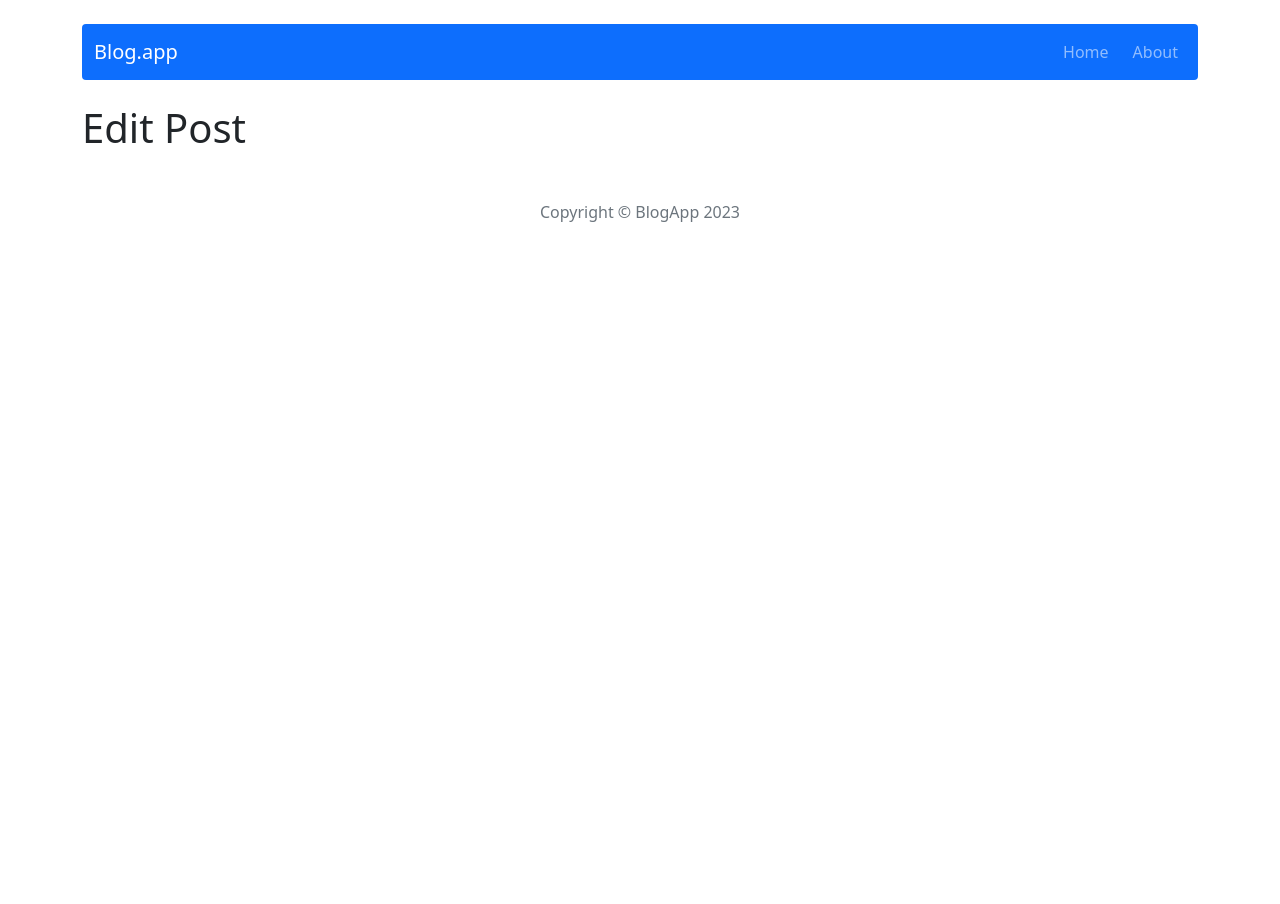
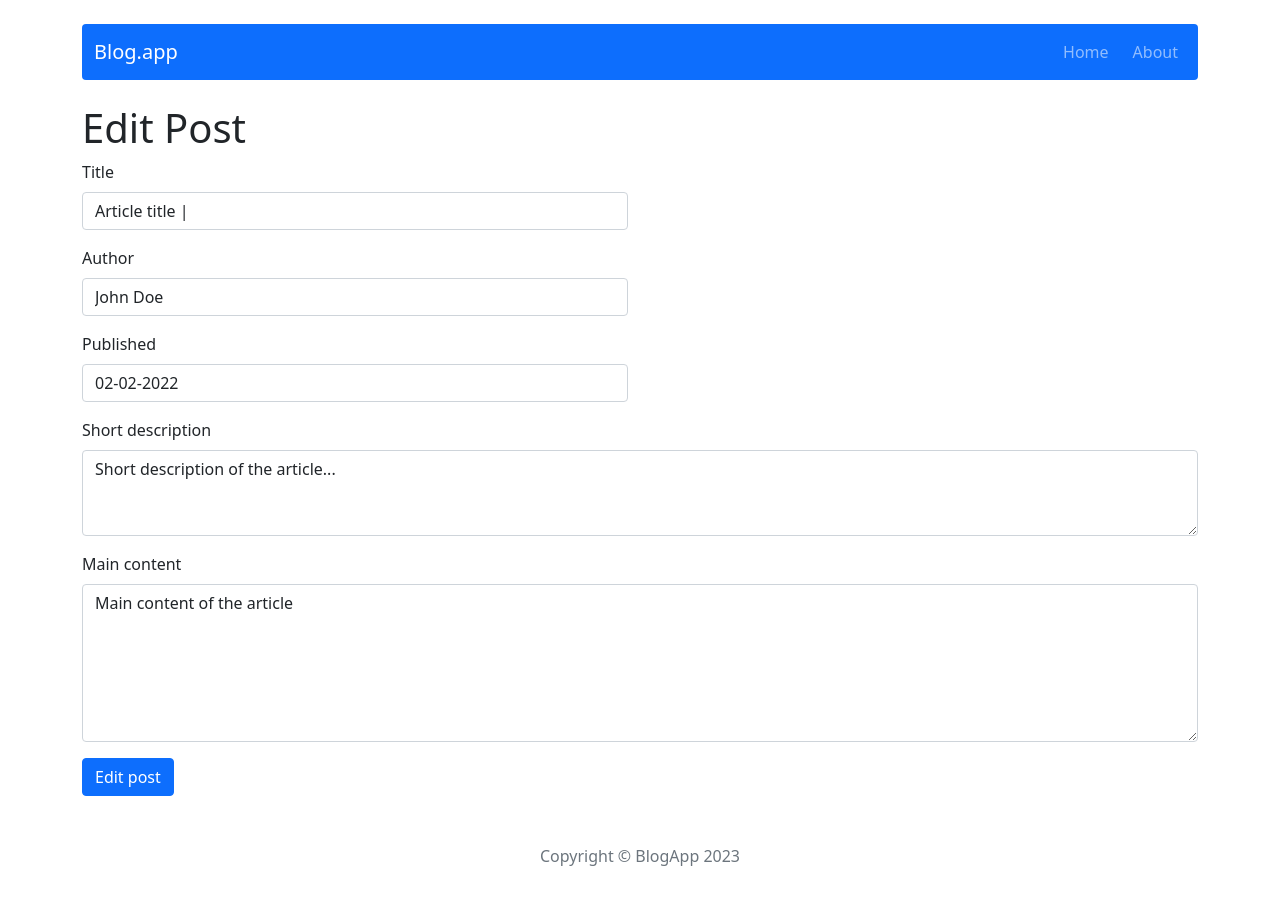
Before and after one commit to GrzeDul/crud-blog, a React (Create React App) app: page /post/edit/1 in a window 1280 px wide. Shown: the top 904 px of the page. Before the commit the page ends 800 px from the top, so only its background shows below. Built offline with nearby package versions, Linux system fonts and the light colour scheme.

Commit message:
Add post edit

```diff
--- a/src/App.js
+++ b/src/App.js
@@ -15,9 +15,9 @@
       <Routes>
         <Route path='/' element={<Home />} />
         <Route path='/about' element={<About />} />
-        <Route path='/post/:postId' element={<Post />} />
+        <Route path='/post/:id' element={<Post />} />
         <Route path='/post/add' element={<PostAdd />} />
-        <Route path='/post/edit/:postId' element={<PostEdit />} />
+        <Route path='/post/edit/:id' element={<PostEdit />} />
         <Route path='*' element={<NotFound />} />
       </Routes>
       <Footer />
--- a/src/components/features/AddPostForm/AddPostForm.js
+++ b/src/components/features/AddPostForm/AddPostForm.js
@@ -1,100 +1,17 @@
-import Button from 'react-bootstrap/Button';
-import Form from 'react-bootstrap/Form';
-import Row from 'react-bootstrap/Row';
-import Col from 'react-bootstrap/Col';
-import { useState } from 'react';
+import PostForm from '../PostForm/PostForm';
 import { addPost } from '../../../redux/postsRedux';
 import { useDispatch } from 'react-redux';
 import { useNavigate } from 'react-router-dom';
 
 const AddPostForm = () => {
-  const [title, setTitle] = useState('');
-  const [shortDescription, setShortDescription] = useState('');
-  const [publishedDate, setPublishedDate] = useState('');
-  const [author, setAuthor] = useState('');
-  const [content, setContent] = useState('');
+  const navigate = useNavigate();
   const dispatch = useDispatch();
-  const navigate = useNavigate();
-  const handleFormSubmit = (e) => {
-    e.preventDefault();
-    dispatch(
-      addPost({ title, author, publishedDate, content, shortDescription })
-    );
-    setTitle('');
-    setAuthor('');
-    setPublishedDate('');
-    setContent('');
-    setShortDescription('');
+  const handleSubmit = (post) => {
+    dispatch(addPost(post));
     navigate('/');
   };
-  return (
-    <Form onSubmit={handleFormSubmit}>
-      <Row>
-        <Col sm={8} md={6}>
-          <Form.Group className='mb-3' controlId='formTitle'>
-            <Form.Label>Title</Form.Label>
-            <Form.Control
-              type='text'
-              placeholder='Enter Title'
-              value={title}
-              onChange={(e) => {
-                setTitle(e.target.value);
-              }}
-            />
-          </Form.Group>
-          <Form.Group className='mb-3' controlId='formAuthor'>
-            <Form.Label>Author</Form.Label>
-            <Form.Control
-              type='text'
-              placeholder='Enter author'
-              value={author}
-              onChange={(e) => {
-                setAuthor(e.target.value);
-              }}
-            />
-          </Form.Group>
-          <Form.Group className='mb-3' controlId='formPublished'>
-            <Form.Label>Published</Form.Label>
-            <Form.Control
-              type='text'
-              placeholder='Enter date'
-              value={publishedDate}
-              onChange={(e) => {
-                setPublishedDate(e.target.value);
-              }}
-            />
-          </Form.Group>
-        </Col>
-      </Row>
-      <Form.Group className='mb-3' controlId='TextareaDescription'>
-        <Form.Label>Short description</Form.Label>
-        <Form.Control
-          as='textarea'
-          rows={3}
-          placeholder='Leave a comment here'
-          value={shortDescription}
-          onChange={(e) => {
-            setShortDescription(e.target.value);
-          }}
-        />
-      </Form.Group>
-      <Form.Group className='mb-3' controlId='TextareaContent'>
-        <Form.Label>Main content</Form.Label>
-        <Form.Control
-          as='textarea'
-          rows={6}
-          placeholder='Leave a comment here'
-          value={content}
-          onChange={(e) => {
-            setContent(e.target.value);
-          }}
-        />
-      </Form.Group>
-      <Button variant='primary' type='submit'>
-        Submit
-      </Button>
-    </Form>
-  );
+
+  return <PostForm actionText='Add post' action={handleSubmit} />;
 };
 
 export default AddPostForm;
--- /dev/null
+++ b/src/components/features/EditPostForm/EditPostForm.js
@@ -0,0 +1,20 @@
+import PostForm from '../PostForm/PostForm';
+import { useDispatch, useSelector } from 'react-redux';
+import { useNavigate, useParams, Navigate } from 'react-router-dom';
+import { editPost, getPostById } from '../../../redux/postsRedux';
+const EditPostForm = () => {
+  const { id } = useParams();
+  const navigate = useNavigate();
+  const dispatch = useDispatch();
+  const postData = useSelector((state) => getPostById(state, id));
+  if (!postData) return <Navigate to='/' />;
+  const handleSubmit = (post) => {
+    dispatch(editPost({ id, ...post }));
+    navigate('/');
+  };
+  return (
+    <PostForm actionText='Edit post' action={handleSubmit} {...postData} />
+  );
+};
+
+export default EditPostForm;
--- /dev/null
+++ b/src/components/features/PostForm/PostForm.js
@@ -0,0 +1,99 @@
+import Button from 'react-bootstrap/Button';
+import Form from 'react-bootstrap/Form';
+import Row from 'react-bootstrap/Row';
+import Col from 'react-bootstrap/Col';
+import { useState } from 'react';
+import PropTypes from 'prop-types';
+const PostForm = ({ action, actionText, ...props }) => {
+  const [title, setTitle] = useState(props.title || '');
+  const [shortDescription, setShortDescription] = useState(
+    props.shortDescription || ''
+  );
+  const [publishedDate, setPublishedDate] = useState(props.publishedDate || '');
+  const [author, setAuthor] = useState(props.author || '');
+  const [content, setContent] = useState(props.content || '');
+  const handleFormSubmit = (e) => {
+    e.preventDefault();
+    action({ title, author, publishedDate, shortDescription, content });
+  };
+  return (
+    <Form onSubmit={handleFormSubmit}>
+      <Row>
+        <Col sm={8} md={6}>
+          <Form.Group className='mb-3' controlId='formTitle'>
+            <Form.Label>Title</Form.Label>
+            <Form.Control
+              type='text'
+              placeholder='Enter Title'
+              value={title}
+              onChange={(e) => {
+                setTitle(e.target.value);
+              }}
+            />
+          </Form.Group>
+          <Form.Group className='mb-3' controlId='formAuthor'>
+            <Form.Label>Author</Form.Label>
+            <Form.Control
+              type='text'
+              placeholder='Enter author'
+              value={author}
+              onChange={(e) => {
+                setAuthor(e.target.value);
+              }}
+            />
+          </Form.Group>
+          <Form.Group className='mb-3' controlId='formPublished'>
+            <Form.Label>Published</Form.Label>
+            <Form.Control
+              type='text'
+              placeholder='Enter date'
+              value={publishedDate}
+              onChange={(e) => {
+                setPublishedDate(e.target.value);
+              }}
+            />
+          </Form.Group>
+        </Col>
+      </Row>
+      <Form.Group className='mb-3' controlId='TextareaDescription'>
+        <Form.Label>Short description</Form.Label>
+        <Form.Control
+          as='textarea'
+          rows={3}
+          placeholder='Leave a comment here'
+          value={shortDescription}
+          onChange={(e) => {
+            setShortDescription(e.target.value);
+          }}
+        />
+      </Form.Group>
+      <Form.Group className='mb-3' controlId='TextareaContent'>
+        <Form.Label>Main content</Form.Label>
+        <Form.Control
+          as='textarea'
+          rows={6}
+          placeholder='Leave a comment here'
+          value={content}
+          onChange={(e) => {
+            setContent(e.target.value);
+          }}
+        />
+      </Form.Group>
+      <Button variant='primary' type='submit'>
+        {actionText}
+      </Button>
+    </Form>
+  );
+};
+
+PostForm.propTypes = {
+  actionText: PropTypes.string.isRequired,
+  action: PropTypes.func.isRequired,
+  title: PropTypes.string,
+  author: PropTypes.string,
+  publishedDate: PropTypes.string,
+  content: PropTypes.string,
+  shortDescription: PropTypes.string,
+};
+
+export default PostForm;
--- a/src/components/pages/Post/Post.js
+++ b/src/components/pages/Post/Post.js
@@ -14,12 +14,12 @@
   const dispatch = useDispatch();
   const handleClose = () => setShow(false);
   const handleShow = () => setShow(true);
-  const { postId } = useParams();
+  const { id } = useParams();
   const handleDeleteClick = () => {
-    dispatch(deletePost(postId));
+    dispatch(deletePost(id));
     handleClose();
   };
-  const postData = useSelector((state) => getPostById(state, postId));
+  const postData = useSelector((state) => getPostById(state, id));
   if (!postData) return <Navigate to='/' />;
   const { title, author, publishedDate, content } = postData;
   return (
@@ -56,7 +56,7 @@
           <Col xs lg='7' className='d-flex flex-row'>
             <h1 className='m-0 fs-3 text-bold'>{title}</h1>
             <div className='buttons ms-auto'>
-              <Link to={`/post/edit/:postId`} className='ms-2'>
+              <Link to={`/post/edit/${id}`} className='ms-2'>
                 <Button variant='outline-success'>Edit</Button>
               </Link>
               <Button
--- a/src/components/pages/PostEdit/PostEdit.js
+++ b/src/components/pages/PostEdit/PostEdit.js
@@ -1,5 +1,11 @@
+import EditPostForm from '../../features/EditPostForm/EditPostForm';
 const PostEdit = () => {
-  return <h1>Edit Post</h1>;
+  return (
+    <>
+      <h1>Edit Post</h1>
+      <EditPostForm />
+    </>
+  );
 };
 
 export default PostEdit;
--- a/src/redux/postsRedux.js
+++ b/src/redux/postsRedux.js
@@ -1,23 +1,28 @@
 import shortid from 'shortid';
 //selectors
 export const getAllPosts = ({ posts }) => posts;
-export const getPostById = ({ posts }, postId) =>
-  posts.find((post) => post.id === postId);
+export const getPostById = ({ posts }, id) =>
+  posts.find((post) => post.id === id);
 // actions
 const createActionName = (actionName) => `app/posts/${actionName}`;
 const DELETE_POST = createActionName('DELETE_POST');
 const ADD_POST = createActionName('ADD_POST');
+const EDIT_POST = createActionName('EDIT_POST');
 
 // action creators
 export const deletePost = (payload) => ({ type: DELETE_POST, payload });
 export const addPost = (payload) => ({ type: ADD_POST, payload });
-
+export const editPost = (payload) => ({ type: EDIT_POST, payload });
 const postsReducer = (statePart = [], action) => {
   switch (action.type) {
     case DELETE_POST:
       return statePart.filter((post) => post.id !== action.payload);
     case ADD_POST:
       return [...statePart, { ...action.payload, id: shortid() }];
+    case EDIT_POST:
+      return statePart.map((post) =>
+        post.id === action.payload.id ? { ...post, ...action.payload } : post
+      );
     default:
       return statePart;
   }
```
